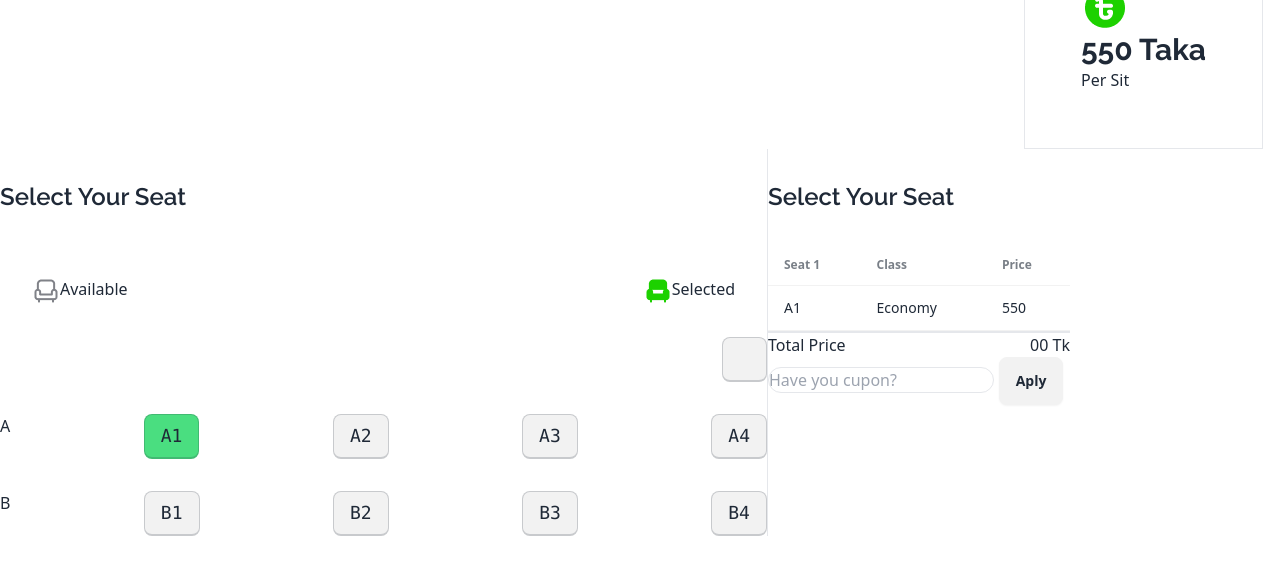
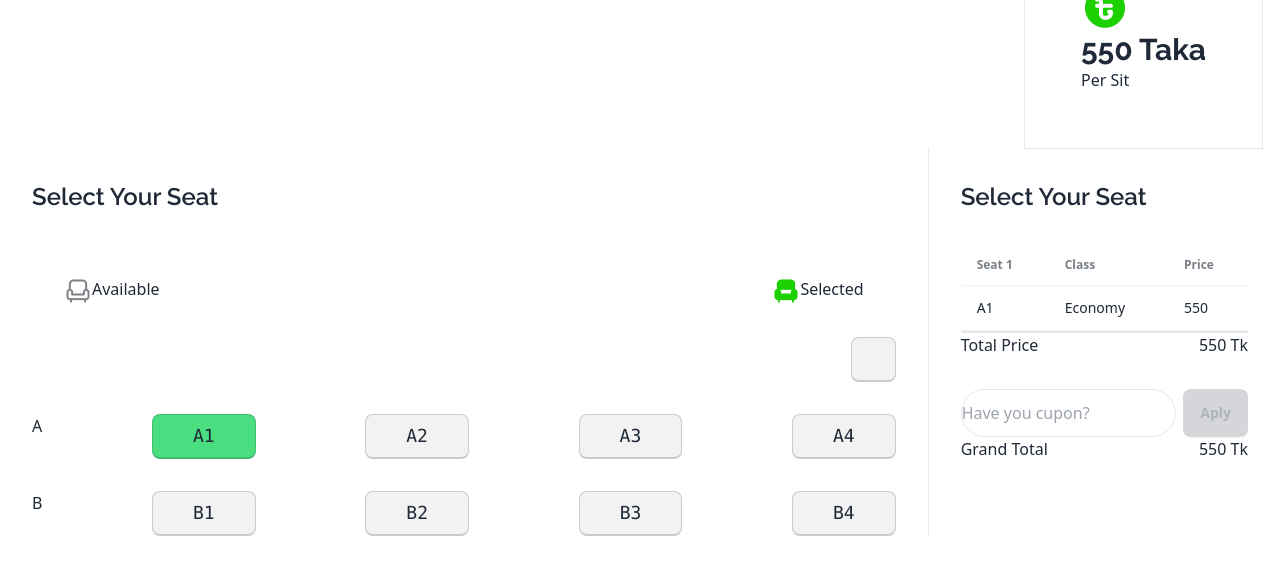
Before and after one commit to rifatwebcraft/a5-bus-ticket-booking, a plain HTML site: page index.html in a window 1280 px wide. Both pictures are taken after a click on the element "A1". Shown: the part 1724-2298 px from the top of the page. Drawn offline with nearby package versions, Linux system fonts and the light colour scheme.

Commit message:
my work progres slowly

```diff
--- a/index.html
+++ b/index.html
@@ -129,7 +129,7 @@
             <!-- sit section -->
             <div class="flex mb-28">
               <!-- sit -->
-              <div class="w-3/5 border-r">
+              <div class="w-3/4 px-8 border-r">
                 <h3 class="raleway-font text-2xl font-semibold my-8">Select Your Seat</h3>
                 <div class="flex justify-between p-8">
                   <div class="flex">
@@ -148,26 +148,26 @@
 
                   <div class="flex my-8 justify-between">
                     <p>A</p>
-                    <kbd id="A1" class="kbd kbd-lg click-button"><p>A1</p></kbd>
-                    <kbd id="A2" class="kbd kbd-lg click-button"><p>A2</p></kbd>
-                    <kbd id="A3" class="kbd kbd-lg click-button"><p>A3</p></kbd>
-                    <kbd id="A4" class="kbd kbd-lg click-button"><p>A4</p></kbd>
+                    <kbd id="A1" class="kbd kbd-lg px-10 click-button"><p>A1</p></kbd>
+                    <kbd id="A2" class="kbd kbd-lg px-10 click-button"><p>A2</p></kbd>
+                    <kbd id="A3" class="kbd kbd-lg px-10 click-button"><p>A3</p></kbd>
+                    <kbd id="A4" class="kbd kbd-lg px-10 click-button"><p>A4</p></kbd>
                   </div>
 
 
                 <div class="flex justify-between">
                   <p>B</p>
-                  <kbd id="B1" class="kbd kbd-lg click-button">B1</kbd>
-                  <kbd id="B2" class="kbd kbd-lg click-button">B2</kbd>
-                  <kbd id="B3" class="kbd kbd-lg click-button">B3</kbd>
-                  <kbd id="B4" class="kbd kbd-lg click-button">B4</kbd>
+                  <kbd id="B1" class="kbd kbd-lg px-10 click-button">B1</kbd>
+                  <kbd id="B2" class="kbd kbd-lg px-10 click-button">B2</kbd>
+                  <kbd id="B3" class="kbd kbd-lg px-10 click-button">B3</kbd>
+                  <kbd id="B4" class="kbd kbd-lg px-10 click-button">B4</kbd>
                 </div>
               </div>
               <!-- payment -->
-              <div class="2/5">
+              <div class="px-8">
                 <h3 class="raleway-font text-2xl font-semibold my-8">Select Your Seat</h3>
-                <div>
-                  <div class="overflow-x-auto border-b-2">
+                <div class="">
+                  <div class="overflow-x-auto border-b-2 ">
                     <table class="table">
                       <!-- head -->
                       <thead>
@@ -182,13 +182,17 @@
                       </tbody>
                     </table>
                   </div>
+                  <div class="flex justify-between mb-8">
+                    <h3 class="">Total Price</h3>
+                    <p><span id="total-price">00</span> Tk</p>
+                  </div>
                   <div class="flex justify-between">
-                    <h3 class="">Total Price</h3>
-                    <p><span id="">00</span> Tk</p>
+                    <input type="text" placeholder="Have you cupon?" class="border w-3/4 rounded-3xl">
+                    <button class="btn" disabled>Aply</button>
                   </div>
-                  <div>
-                    <input type="text" placeholder="Have you cupon?" class="border w-3/4 rounded-3xl">
-                    <button class="btn">Aply</button>
+                  <div class="flex justify-between">
+                    <h3 class="">Grand Total</h3>
+                    <p><span id="grand-total">00</span> Tk</p>
                   </div>
                 </div>
               </div>
--- a/scripts/ticket.js
+++ b/scripts/ticket.js
@@ -3,12 +3,20 @@ let count = 0;
 let availableSeat = 8;
 for (const seat of allSeat){
     seat.addEventListener('click', function(e){
-
+        if(seat.classList.contains("bg-green-400") === true){
+            return
+        }
+        if(count >= 4){
+            alert('Soory! You cannot book more than four seats!')
+            return
+        }
         seat.classList.add('bg-green-400');
         count = count + 1;
         // console.log(count);
         // document.getElementById('seatBookingDisplay').innerText = count;
         setInnerText('seatBookingDisplay', count);
+
+
 
         availableSeat = availableSeat-1;
         // document.getElementById('available-seat').innerText = availableSeat;
@@ -16,6 +24,7 @@ for (const seat of allSeat){
 
         const seatName = e.target.innerText;
         console.log(seatName);
+
 
         const selectedContainer = document.getElementById('seat-booking-details');
 
@@ -33,10 +42,37 @@ for (const seat of allSeat){
         selectedContainer.appendChild(tr);
 
 
+        totalPrice('total-price', parseInt(td2.innerText));
+        // grandTotalPrice('grand-total', parseInt(td2.innerText));
+        grandTotal();
+
     })
 }
 
+function totalPrice (id, value){
+    const totalCost = document.getElementById(id).innerText;
+    const convertTotal = parseInt(totalCost);
+    const convertSingleCost = value;
+    const sumTotal = convertTotal + convertSingleCost;
+   setInnerText(id, sumTotal);
+}
+function grandTotalPrice (id, value){
+    const totalCost = document.getElementById(id).innerText;
+    console.log(totalCost);
+    const convertTotal = parseInt(totalCost);
+    const convertSingleCost = value;
+    const sumTotal = convertTotal + convertSingleCost;
+   setInnerText(id, sumTotal);
+}
 
+function grandTotal(){
+    const totalCost = document.getElementById('total-price').innerText;
+    const convertTotalCost = parseInt(totalCost);
+
+
+
+    setInnerText('grand-total', convertTotalCost);
+}
 function setInnerText(id, value){
     document.getElementById(id).innerText = value;
 }
```
